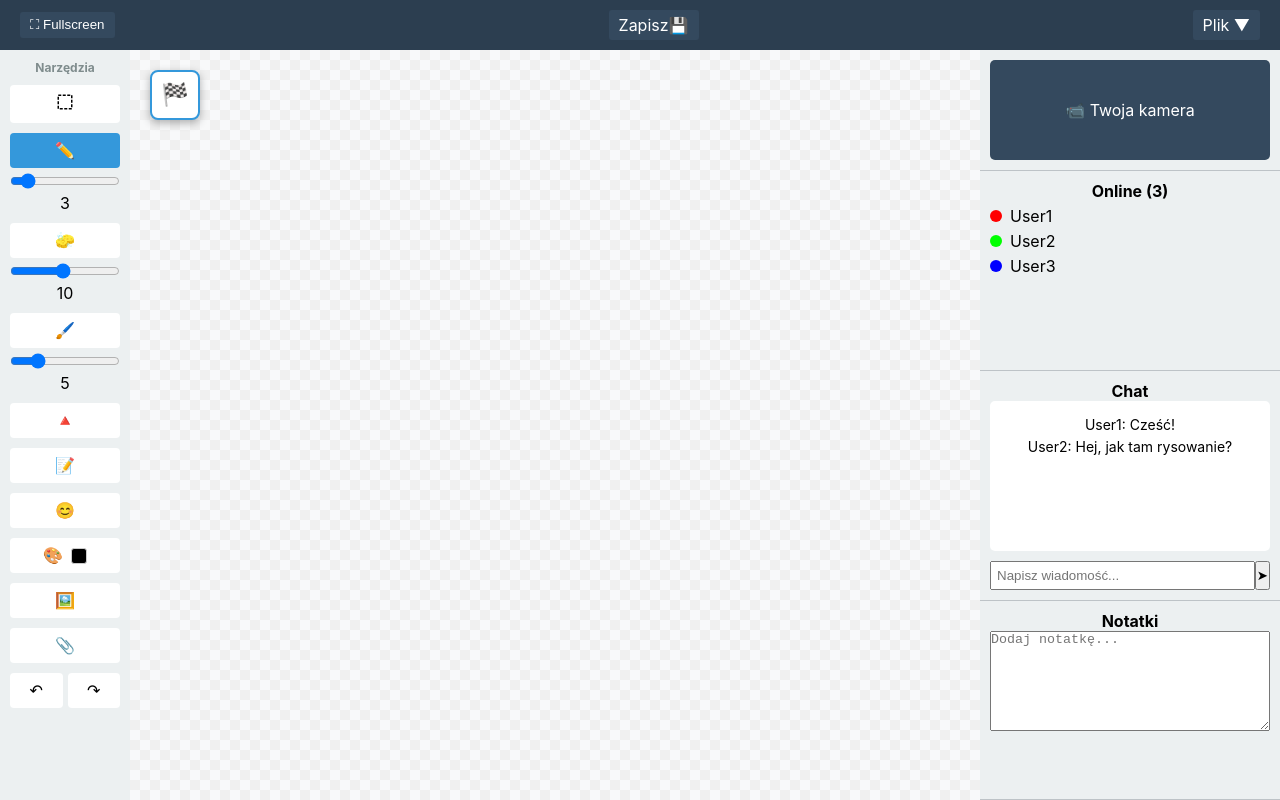
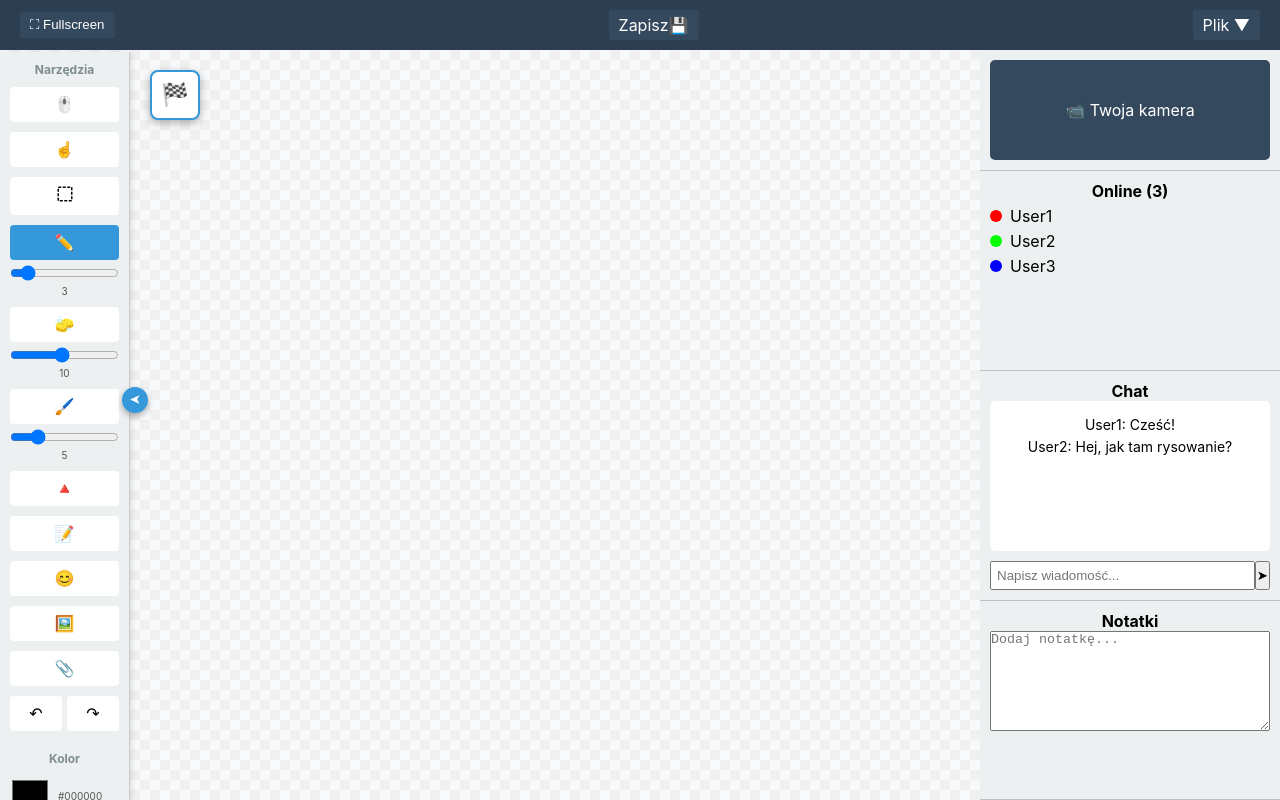
Before and after one commit to B0mbel1/Whiteboard, a React (Create React App) app: page / in a window 1280 px wide. Built offline with nearby package versions, Linux system fonts and the light colour scheme.

Commit message:
Zmergowanie Brancha Matiego i zespawanie

```diff
--- a/src/components/Canvas/Canvas.css
+++ b/src/components/Canvas/Canvas.css
@@ -45,12 +45,12 @@
 color: white;
 }
 
-/* Przycisk przełączania tła */
+/* 🔹 Przycisk przełączania tła — pozycja zależna od stanu toolbaru */
 .background-toggle {
 position: absolute;
 top: 20px;
-  left: 20px;
-  z-index: 1000;
+left: 150px; /* startowa pozycja — obok otwartego toolbaru */
+z-index: 30;
 width: 50px;
 height: 50px;
 border: 2px solid #3498db;
@@ -62,7 +62,12 @@
 align-items: center;
 justify-content: center;
 box-shadow: 0 3px 8px rgba(0,0,0,0.3);
-  transition: all 0.2s ease;
+transition: all 0.3s ease;
+}
+
+/* 🔹 Gdy toolbar zwinięty, przesuwamy przycisk w lewo */
+.toolbar.collapsed ~ .canvas-container .background-toggle {
+left: 20px;
 }
 
 .background-toggle:hover {
--- a/src/components/Toolbar/Toolbar.css
+++ b/src/components/Toolbar/Toolbar.css
@@ -1,11 +1,31 @@
 .toolbar {
-  position: relative; /* Add this line */
+  position: fixed;
+  top: 52px; /* 🔹 usuwa odstęp od góry */
+  left: 0;
   width: 130px;
   background: #ecf0f1;
   padding: 10px;
   overflow-y: auto;
+  transition: all 0.3s ease;
+  box-shadow: 2px 0 5px rgba(0, 0, 0, 0.1);
+  border-right: 1px solid #ccc;
+top: 52px;
+height: calc(100% - 52px);
+  scrollbar-width: none;
+  z-index: 9999;
 }
 
+.toolbar::-webkit-scrollbar {
+display: none; /* Chrome, Safari */
+}
+
+/* 🔹 Zwinięty toolbar – całkowicie znika z widoku */
+.toolbar.collapsed {
+transform: translateX(-120px);
+  opacity: 0.3;
+}
+
+/* Sekcje i tytuły */
 .toolbar-section {
 margin-bottom: 20px;
 }
@@ -16,8 +36,10 @@
 color: #7f8c8d;
 }
 
+/* Narzędzia */
 .tool-item {
 margin-bottom: 10px;
+position: relative;
 }
 
 .tool-btn {
@@ -28,9 +50,11 @@
 border-radius: 4px;
 cursor: pointer;
 font-size: 16px;
+transition: all 0.2s ease;
 }
 
-.tool-btn:hover, .tool-btn.selected {
+.tool-btn:hover,
+.tool-btn.selected {
 background: #3498db;
 color: white;
 }
@@ -45,42 +69,19 @@
 box-sizing: border-box;
 }
 
-.color-palette {
-  display: grid;
-  grid-template-columns: repeat(2, 1fr);
-  gap: 5px;
+.tool-size-value {
+font-size: 10px;
+text-align: center;
+display: block;
+color: #555;
 }
 
-.color-btn {
-  width: 25px;
-  height: 25px;
-  border: 2px solid #bdc3c7;
-  border-radius: 3px;
-  cursor: pointer;
-}
-
-.color-btn {
-  width: 24px;
-  height: 24px;
-  border: 2px solid transparent;
-  border-radius: 4px;
-  cursor: pointer;
-  transition: transform 0.1s ease;
-}
-
-.color-btn:hover {
-  transform: scale(1.1);
-}
-
-.color-btn.selected {
-  border-color: #333;
-}
-
+/* 🔹 Sekcja koloru */
 .color-tool-icon {
 display: flex;
 align-items: center;
 justify-content: center;
-  gap: 8px;
+gap: 6px;
 }
 
 .color-swatch-indicator {
@@ -90,26 +91,30 @@
 border-radius: 3px;
 }
 
+/* Cofnij / Ponów */
 .tool-undo-redo {
 display: flex;
 gap: 5px;
 }
 
-.tool-item {
-  position: relative;
-}
-
-.floating-shapes-popup {
+/* Popupy */
+.floating-shapes-popup,
+.floating-emojis-popup {
 position: fixed;
-  background: white;
-  border: 1px solid #ccc;
 border-radius: 8px;
 padding: 10px;
 display: grid;
+gap: 8px;
+z-index: 9999;
+animation: fadeIn 0.2s ease-in-out;
+}
+
+/* Kształty */
+.floating-shapes-popup {
+background: white;
+border: 1px solid #ccc;
 grid-template-columns: repeat(2, 1fr);
-  gap: 8px;
 box-shadow: 0 4px 12px rgba(0, 0, 0, 0.3);
-  z-index: 9999;
 }
 
 .shape-btn {
@@ -133,48 +138,12 @@
 color: white;
 }
 
-.select-tool-btn {
-  position: relative;
-  background: repeating-linear-gradient(
-    45deg,
-    transparent,
-    transparent 3px,
-    #555 3px,
-    #555 6px
-  );
-  border: 1px dashed #555;
-  height: 32px;
-  font-size: 0;
-}
-
-.select-tool-btn::after {
-  content: "";
-  display: block;
-  width: 20px;
-  height: 14px;
-  border: 2px dashed #2c3e50;
-  margin: 0 auto;
-  border-radius: 2px;
-}
-
-.select-tool-btn:hover {
-  background: #3498db33;
-  border-color: #3498db;
-}
-
-/* Popup z emoji */
+/* Emotki */
 .floating-emojis-popup {
-  position: fixed;
 background: #2c3e50;
 border: 2px solid #34495e;
-  border-radius: 10px;
-  padding: 10px;
-  display: grid;
 grid-template-columns: repeat(5, 1fr);
-  gap: 8px;
-  box-shadow: 0 4px 10px rgba(0,0,0,0.3);
-  z-index: 2000;
-  animation: fadeIn 0.2s ease-in-out;
+box-shadow: 0 4px 10px rgba(0, 0, 0, 0.3);
 }
 
 .emoji-btn {
@@ -197,7 +166,100 @@
 transform: scale(1.15);
 }
 
-/* Animacja wejścia */
+/* 🔽 Strzałka chowająca toolbar */
+.collapse-toggle.small {
+  position: fixed;
+  top: 50%;
+  left: 122px; /* na krawędzi toolbaru */
+  transform: translateY(-50%);
+  width: 26px;
+  height: 26px;
+  background: #3498db;
+  color: white;
+  border-radius: 50%;
+  display: flex;
+  align-items: center;
+  justify-content: center;
+  cursor: pointer;
+  font-size: 12px;
+  font-weight: bold;
+  transition: all 0.25s ease;
+  z-index: 10000;
+  box-shadow: 0 3px 6px rgba(0,0,0,0.3);
+}
+
+.toolbar.collapsed + .collapse-toggle.small {
+left: 8px;
+}
+
+.collapse-toggle.small:hover {
+background: #2980b9;
+transform: translateY(-50%) scale(1.1);
+}
+
+.arrow {
+display: inline-block;
+transition: transform 0.2s ease;
+}
+
+.arrow-left {
+transform: rotate(180deg);
+}
+
+.arrow-right {
+transform: rotate(0deg);
+}
+
+/* Kolor */
+.color-picker {
+margin-top: 10px;
+display: flex;
+align-items: center;
+gap: 8px;
+}
+
+.color-picker input[type="color"] {
+width: 40px;
+height: 40px;
+border: none;
+background: transparent;
+cursor: pointer;
+}
+
+.selected-color {
+font-size: 10px;
+color: #555;
+}
+
+/* Historia kolorów */
+.last-colors-section {
+margin-top: 10px;
+}
+
+.last-colors-container {
+display: flex;
+gap: 5px;
+flex-wrap: wrap;
+}
+
+.last-color-box {
+width: 18px;
+height: 18px;
+border-radius: 3px;
+cursor: pointer;
+border: 1px solid #999;
+transition: transform 0.2s;
+}
+
+.last-color-box:hover {
+transform: scale(1.1);
+}
+
+.no-colors {
+font-size: 10px;
+color: #888;
+}
+
 @keyframes fadeIn {
 from { opacity: 0; transform: scale(0.9); }
 to { opacity: 1; transform: scale(1); }
--- a/src/components/Toolbar/Toolbar.jsx
+++ b/src/components/Toolbar/Toolbar.jsx
@@ -2,13 +2,19 @@ import React, { useState } from 'react';
 import './Toolbar.css';
 
 const Toolbar = ({ position, tool, setTool, color, setColor, size, setSize, setShowColorPicker }) => {
-const [showShapes, setShowShapes] = useState(false);
-const [showEmojis, setShowEmojis] = useState(false);
+  const [showShapes, setShowShapes] = useState({ visible: false, x: 0, y: 0 });
+  const [showEmojis, setShowEmojis] = useState({ visible: false, x: 0, y: 0 });
   const [selectedShape, setSelectedShape] = useState(null);
   const [selectedEmoji, setSelectedEmoji] = useState(null);
+  const [collapsed, setCollapsed] = useState(false);
 
-const handleSizeChange = (tool, value) => {
-  setSize(prev => ({ ...prev, [tool]: parseInt(value, 10) }));
+  // 🟢 Kolory z historią
+  const [selectedColor, setSelectedColor] = useState(color || '#000000');
+  const [recentColors, setRecentColors] = useState([]);
+  const [tempColor, setTempColor] = useState(selectedColor);
+
+  const handleSizeChange = (toolKey, value) => {
+    setSize(prev => ({ ...prev, [toolKey]: parseInt(value, 10) }));
   };
 
   const handleShapeClick = (e) => {
@@ -29,10 +35,6 @@ y: rect.top - 20
     }));
   };
 
-const handleColorClick = () => {
-  setShowColorPicker(prev => !prev);
-};
-
   const handleSelectShape = (shape) => {
     setSelectedShape(shape);
     setShowShapes({ visible: false, x: 0, y: 0 });
@@ -46,8 +48,13 @@ console.log('Wybrano emotkę:', emoji);
   };
 
   const tools = [
+    { icon: '🖱️', name: 'Kursor', type: 'cursor' },
+    { icon: '☝️', name: 'Pointer', type: 'pointer' },
     {
-icon: ( <svg width="18" height="18" viewBox="0 0 24 24" fill="none" stroke="black" strokeWidth="2" strokeDasharray="4 2"> <rect x="3" y="3" width="18" height="18" /> </svg>
+      icon: (
+        <svg width="18" height="18" viewBox="0 0 24 24" fill="none" stroke="black" strokeWidth="2" strokeDasharray="4 2">
+          <rect x="3" y="3" width="18" height="18" />
+        </svg>
       ),
       name: 'Zaznacz obszar',
       type: 'select'
@@ -58,11 +65,7 @@ type: 'select'
     { icon: '🔺', name: 'Kształty', onClick: handleShapeClick },
     { icon: '📝', name: 'Tekst' },
     { icon: '😊', name: 'Emotki', onClick: handleEmojiClick },
-{
-  icon: ( <div className="color-tool-icon">🎨<div className="color-swatch-indicator" style={{ backgroundColor: color }}></div></div> ),
-  name: 'Kolory',
-  onClick: handleColorClick
-},
+    // ❌ Usunięty stary przycisk 🎨 Kolory
     { icon: '🖼️', name: 'Gify' },
     { icon: '📎', name: 'Multimedia' },
   ];
@@ -80,14 +83,26 @@ const shapes = [
   const emojis = ['😀','😁','😂','🤣','😊','😍','😎','😢','😡','👍','👎','❤️','🔥','🎉','💡'];
 
   return (
-<div className={`toolbar toolbar-${position}`}> <div className="toolbar-section"> <h4>Narzędzia</h4>
-{tools.map((toolItem, index) => ( <div key={index} className="tool-item">
+    <>
+      <div className={`toolbar toolbar-${position} ${collapsed ? 'collapsed' : ''}`}>
+        <div className="toolbar-section">
+          <h4>Narzędzia</h4>
+          {tools.map((toolItem, index) => (
+            <div key={index} className="tool-item">
               <button
                 className={`tool-btn ${tool === toolItem.type ? 'selected' : ''}`}
                 title={toolItem.name}
-onClick={() => toolItem.type ? setTool(toolItem.type) : toolItem.onClick ? toolItem.onClick() : null}
+                onClick={(e) =>
+                  toolItem.type
+                    ? setTool(toolItem.type)
+                    : toolItem.onClick
+                    ? toolItem.onClick(e)
+                    : null
+                }
               >
-{toolItem.icon} </button>
+                {toolItem.icon}
+              </button>
+
               {(toolItem.type === 'pencil' || toolItem.type === 'eraser' || toolItem.type === 'brush') && (
                 <div className="tool-size">
                   <input
@@ -109,7 +124,66 @@ onClick={() => toolItem.type ? setTool(toolItem.type) : toolItem.onClick ? toolI
           </div>
         </div>
 
-  {/* Popup z kształtami */}
+        {/* 🎨 Sekcja koloru z historią */}
+        <div className="toolbar-section">
+          <h4>Kolor</h4>
+          <div className="color-picker">
+            <input
+              type="color"
+              value={tempColor}
+              onChange={(e) => setTempColor(e.target.value)}
+              onMouseUp={(e) => {
+                const newColor = e.target.value;
+                if (newColor !== selectedColor) {
+                  setRecentColors(prev => {
+                    const updated = [selectedColor, ...prev.filter(c => c !== selectedColor)];
+                    return updated.slice(0, 3);
+                  });
+                  setSelectedColor(newColor);
+                  setColor(newColor);
+                }
+              }}
+              onBlur={(e) => {
+                const newColor = e.target.value;
+                if (newColor !== selectedColor) {
+                  setRecentColors(prev => {
+                    const updated = [selectedColor, ...prev.filter(c => c !== selectedColor)];
+                    return updated.slice(0, 3);
+                  });
+                  setSelectedColor(newColor);
+                  setColor(newColor);
+                }
+              }}
+            />
+            <span className="selected-color">{selectedColor}</span>
+          </div>
+
+          <div className="last-colors-section">
+            <h4>Ostatnie kolory</h4>
+            <div className="last-colors-container">
+              {recentColors.length === 0 && <span className="no-colors">Brak</span>}
+              {recentColors.map((clr, i) => (
+                <div
+                  key={i}
+                  className="last-color-box"
+                  title={`Kliknij, aby użyć ${clr}`}
+                  style={{ backgroundColor: clr }}
+                  onClick={() => {
+                    setSelectedColor(clr);
+                    setColor(clr);
+                    setTempColor(clr);
+                    setRecentColors(prev => {
+                      const updated = [clr, ...prev.filter(c => c !== clr)];
+                      return updated.slice(0, 3);
+                    });
+                  }}
+                />
+              ))}
+            </div>
+          </div>
+        </div>
+
+        {/* Popupy */}
         {showShapes.visible && (
           <div
             className="floating-shapes-popup"
@@ -128,7 +202,6 @@ onClick={() => toolItem.type ? setTool(toolItem.type) : toolItem.onClick ? toolI
           </div>
         )}
 
-  {/* Popup z emotkami */}
         {showEmojis.visible && (
           <div
             className="floating-emojis-popup"
@@ -148,6 +221,15 @@ onClick={() => toolItem.type ? setTool(toolItem.type) : toolItem.onClick ? toolI
         )}
       </div>
 
+      {/* 🔘 Strzałka chowająca toolbar */}
+      <div
+        className={`collapse-toggle small ${collapsed ? 'collapsed-position' : ''}`}
+        onClick={() => setCollapsed(!collapsed)}
+        title={collapsed ? 'Rozwiń pasek' : 'Zwiń pasek'}
+      >
+        <span className={`arrow ${collapsed ? 'arrow-right' : 'arrow-left'}`}>➤</span>
+      </div>
+    </>
   );
 };
 
```
Lines whose indentation alone changed are shown as unchanged.
